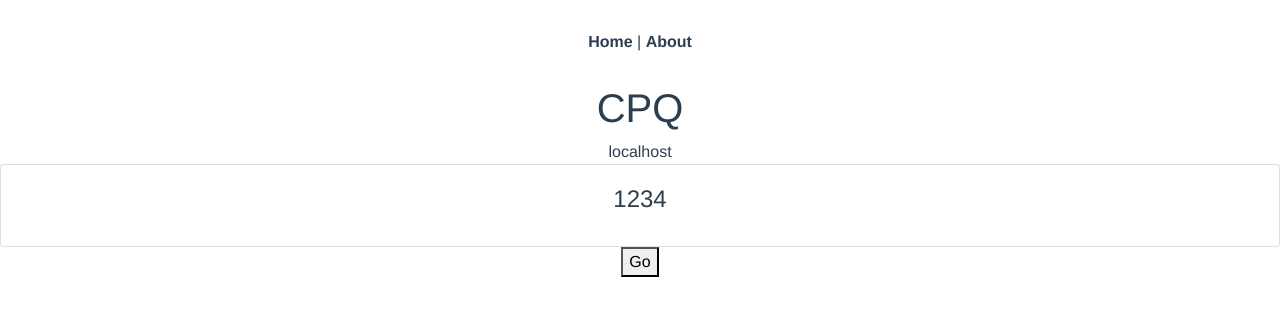
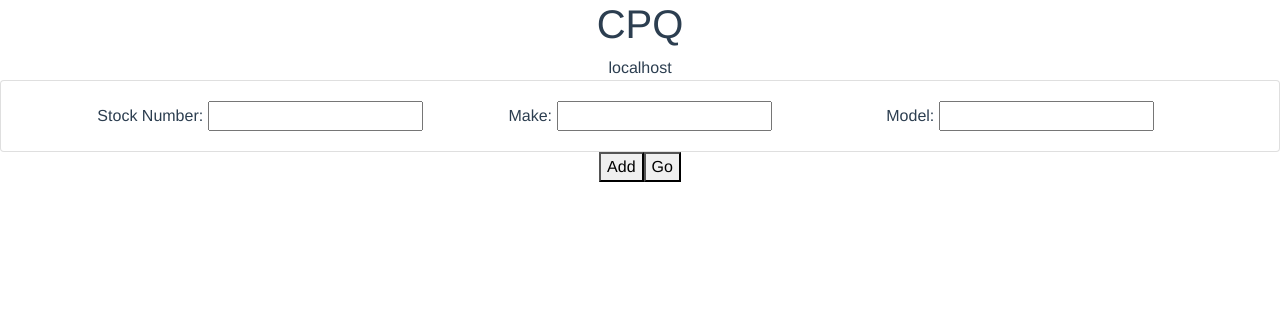
Before and after one commit to stevethehat/workinvestigations, a Vue app in the folder apitester/: page /cpq in a window 1280 px wide. Shown: the top 316 px of the page. Built offline with nearby package versions, Linux system fonts and the light colour scheme.

Commit message:
created wholegood component

```diff
--- a/apitester/src/App.vue
+++ b/apitester/src/App.vue
@@ -1,9 +1,11 @@
 <template>
   <div id="app">
+    <!--
     <div id="nav">
       <router-link to="/">Home</router-link> |
       <router-link to="/about">About</router-link>
     </div>
+    -->
     <router-view/>
   </div>
 </template>
--- /dev/null
+++ b/apitester/src/components/Wholegood.vue
@@ -0,0 +1,53 @@
+<template>
+    <div>
+        <b-container>
+            <b-row>
+                <b-col>
+                    Stock Number:
+                    <input type="text" v-model="internalWholegood.StockNumber"/>
+                </b-col>
+                <b-col>
+                    Make:
+                    <input type="text" v-model="internalWholegood.Make"/>
+                </b-col>
+                <b-col>
+                    Model:
+                    <input type="text" v-model="internalWholegood.Model"/>
+                </b-col>
+            </b-row>
+        </b-container>
+    </div>
+</template>
+
+<script lang="ts">
+
+import { Component, Prop, Vue, Watch } from 'vue-property-decorator';
+import { apiTester }  from '@/util/ApiTester.ts';
+import { CPQWholegood } from '@/util/cpq.ts';
+
+import router                   from '@/router';
+
+
+@Component({})
+export default class Wholegood extends Vue{
+    @Prop({})
+    public wholegood!: CPQWholegood;
+    private internalWholegood: CPQWholegood = this.wholegood;
+    constructor(){
+        super();
+        this.internalWholegood = this.wholegood;
+    }
+    @Watch('internalWholegood')
+    internalWholegoodChanged(newValue: CPQWholegood, oldValue: CPQWholegood){
+        if(newValue !== oldValue) {
+            this.$emit('input', newValue);
+        }
+    }
+    @Watch('wholegood')
+    wholegoodChanged(newValue: CPQWholegood, oldValue: CPQWholegood){
+        if(newValue !== oldValue) {
+            this.internalWholegood = newValue;
+        }
+    }
+}
+</script>
--- a/apitester/src/util/cpq.ts
+++ b/apitester/src/util/cpq.ts
@@ -1,3 +1,10 @@
 export class CPQWholegood{
-    public StockNumber: string = '';
+    public StockNumber  : string;
+    public Make         : string;
+    public Model        : string;
+    constructor() {
+        this.StockNumber = '';
+        this.Make = '';
+        this.Model = '';
+    }
 }
--- a/apitester/src/views/cpq.vue
+++ b/apitester/src/views/cpq.vue
@@ -5,9 +5,11 @@
 
         <div v-for="wholegood in Wholegoods" v-bind:key="wholegood.StockNumber">
             <b-card :title="wholegood.StockNumber">
-
+                <wholegood :wholegood="wholegood">
+                </wholegood>
             </b-card>
         </div>
+        <button @click="add">Add</button>
         <button @click="go">Go</button>
     </div>
 </template>
@@ -18,12 +20,20 @@ import { Component, Prop, Vue }     from 'vue-property-decorator';
 import { apiTester }                from '@/util/ApiTester.ts';
 import { CPQWholegood }             from '@/util/cpq.ts';
 
-@Component({})
+import Wholegood                    from '@/components/Wholegood.vue';
+
+@Component({
+    components:{
+        Wholegood,
+    }
+})
 export default class CPQ extends Vue {
     public Host         : string = 'localhost';
     public Wholegoods   : Array<CPQWholegood> = [
         {
-            StockNumber: '1234'
+            StockNumber: '',
+            Make: '',
+            Model: ''
         }
     ];
 
@@ -32,13 +42,11 @@ export default class CPQ extends Vue {
         this.Host = apiTester.Host;
     }
 
+    add(){
+        this.Wholegoods.push(new CPQWholegood());
+    }
     go(){
-        //alert(JSON.stringify(this.Wholegoods, null, 2));
-        this.Wholegoods.push(
-            {
-                StockNumber: '5678'
-            }
-        );
+        alert(JSON.stringify(this.Wholegoods, null, 2));
     }
 }
 </script>
```
Also changed, not shown: 1 other file (tests, documents, lock files or other folders).
